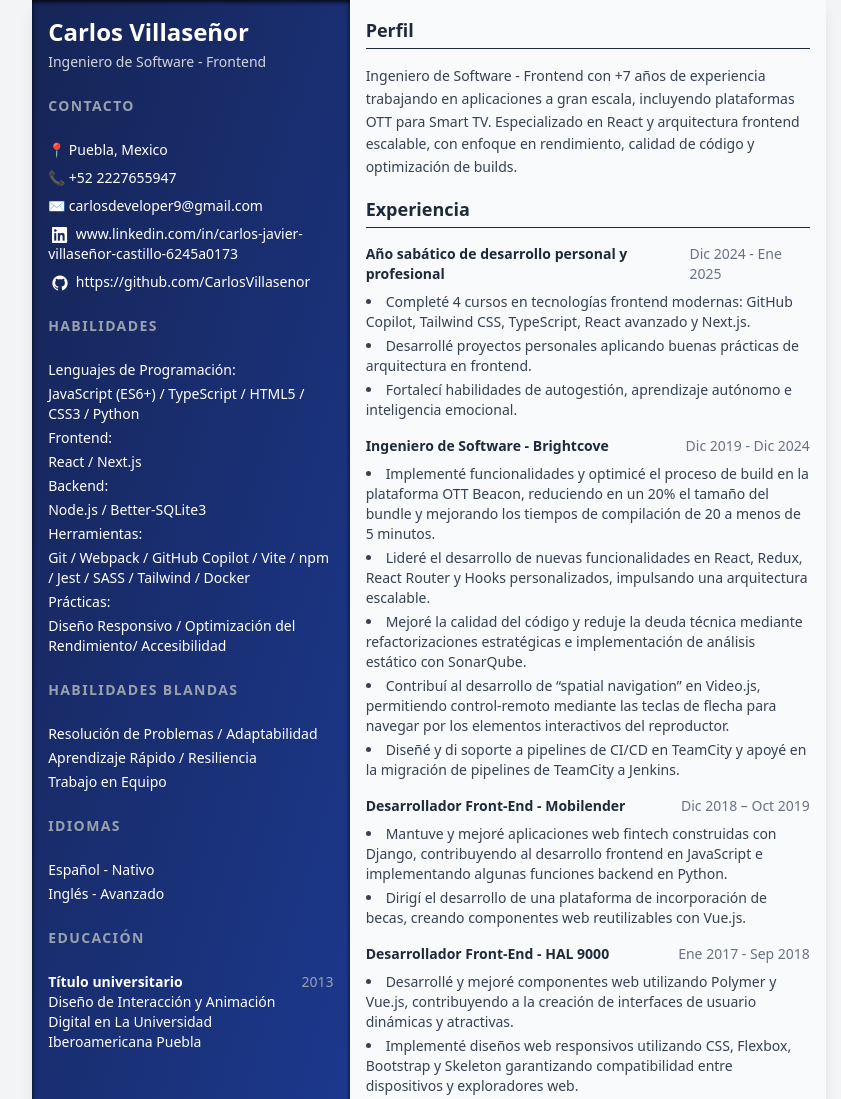
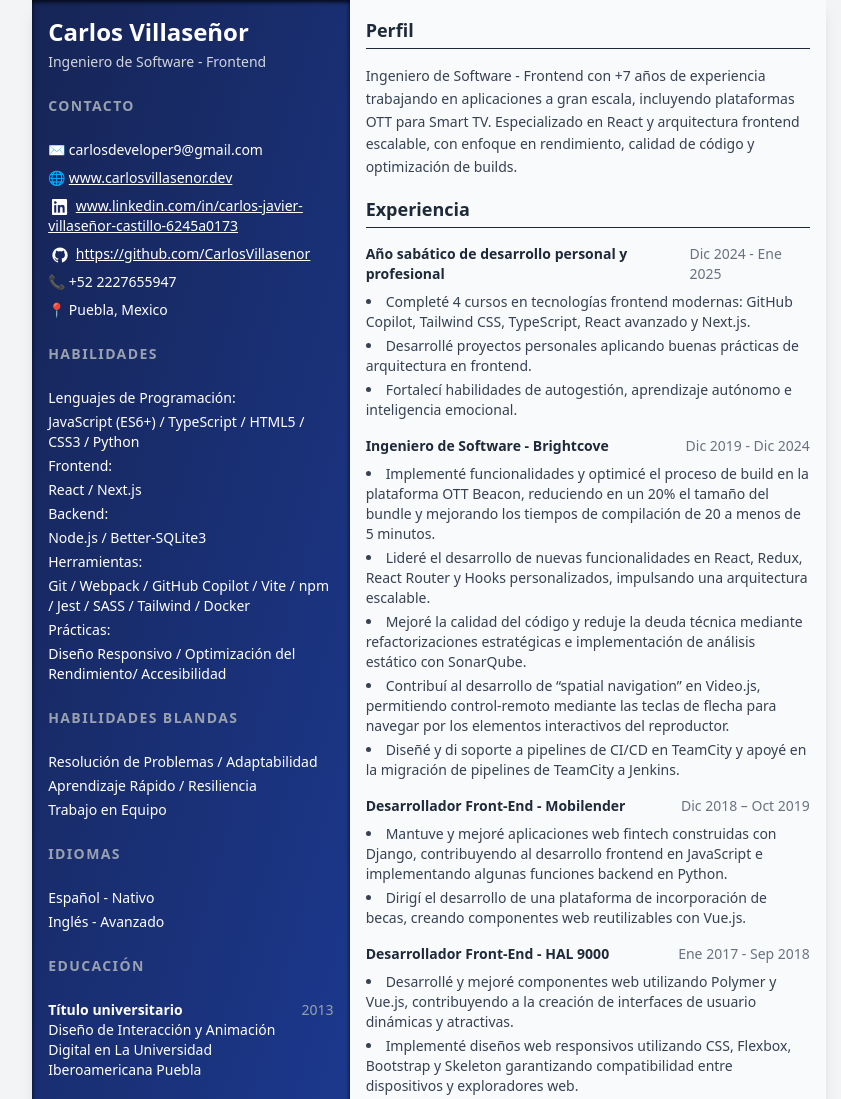
Before and after one commit to CarlosVillasenor/curriculum-vitae-tailwind-project, a website: page index.html in a window 1280 px wide. Shown: the top 1099 px of the page, without its empty margins (211-1052 px from the left). Drawn offline with nearby package versions, Linux system fonts and the light colour scheme; files that its build step writes are made by us from their sources.

Commit message:
feat: add personal website link

```diff
--- a/index.html
+++ b/index.html
@@ -33,17 +33,22 @@
           Contacto
         </h2>
         <ul class="mt-3 space-y-2 text-sm">
-          <li>📍 Puebla, Mexico</li>
-          <li>📞 +52 2227655947</li>
           <li>✉️ carlosdeveloper9@gmail.com</li>
+          <li>🌐 <a href="https://carlosvillasenor.dev" class="underline">www.carlosvillasenor.dev</a></li>
           <li>
             <img src="src/img/in_logo.png" alt="🐙" class="w-4  h-4 inline mx-1">
-            www.linkedin.com/in/carlos-javier-villaseñor-castillo-6245a0173
+            <a href="https://www.linkedin.com/in/carlos-javier-villaseñor-castillo-6245a0173" class="underline">
+              www.linkedin.com/in/carlos-javier-villaseñor-castillo-6245a0173
+            </a>
           </li>
           <li>
             <img src="src/img/git_logo.png" alt="🐙" class="w-4  h-4 inline mx-1">
-            https://github.com/CarlosVillasenor
+            <a href="https://github.com/CarlosVillasenor" class="underline">
+              https://github.com/CarlosVillasenor
+            </a>
           </li>
+          <li>📞 +52 2227655947</li>
+          <li>📍 Puebla, Mexico</li>
         </ul>
       </section>
 
```
